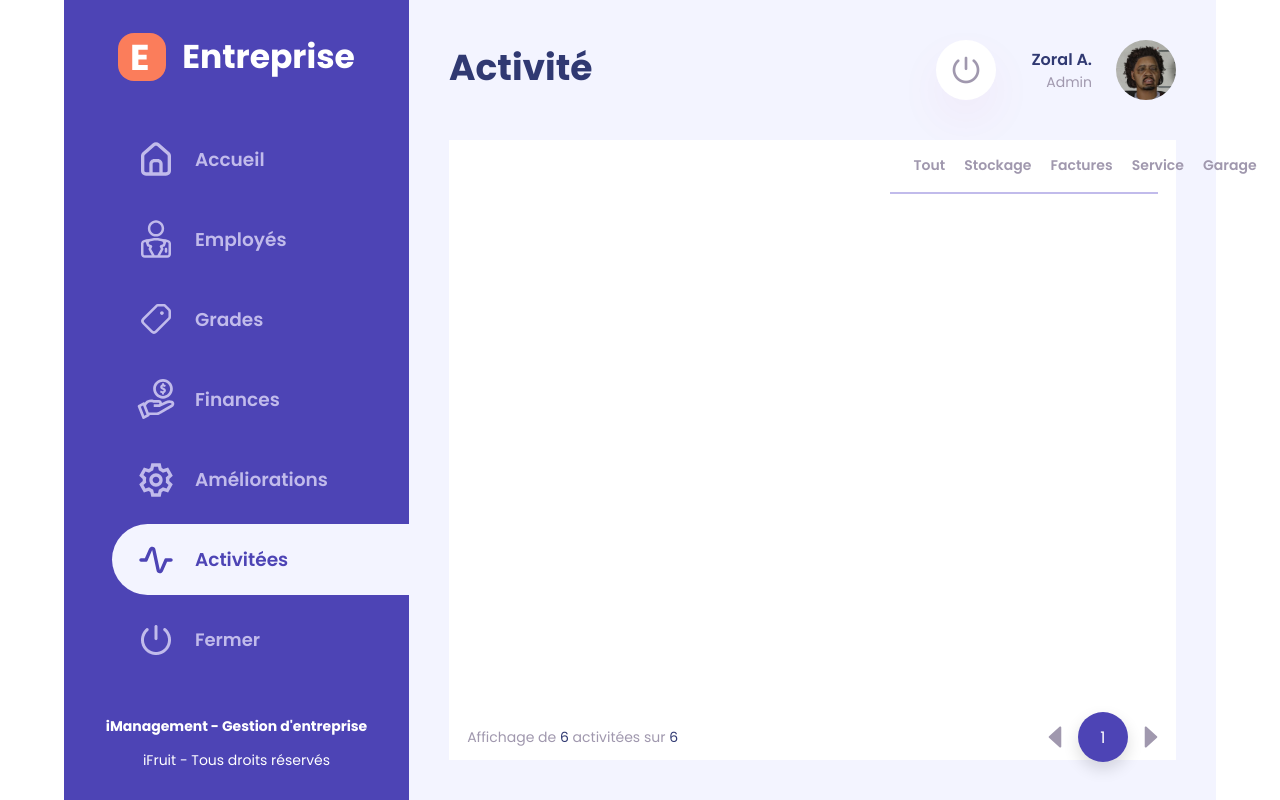
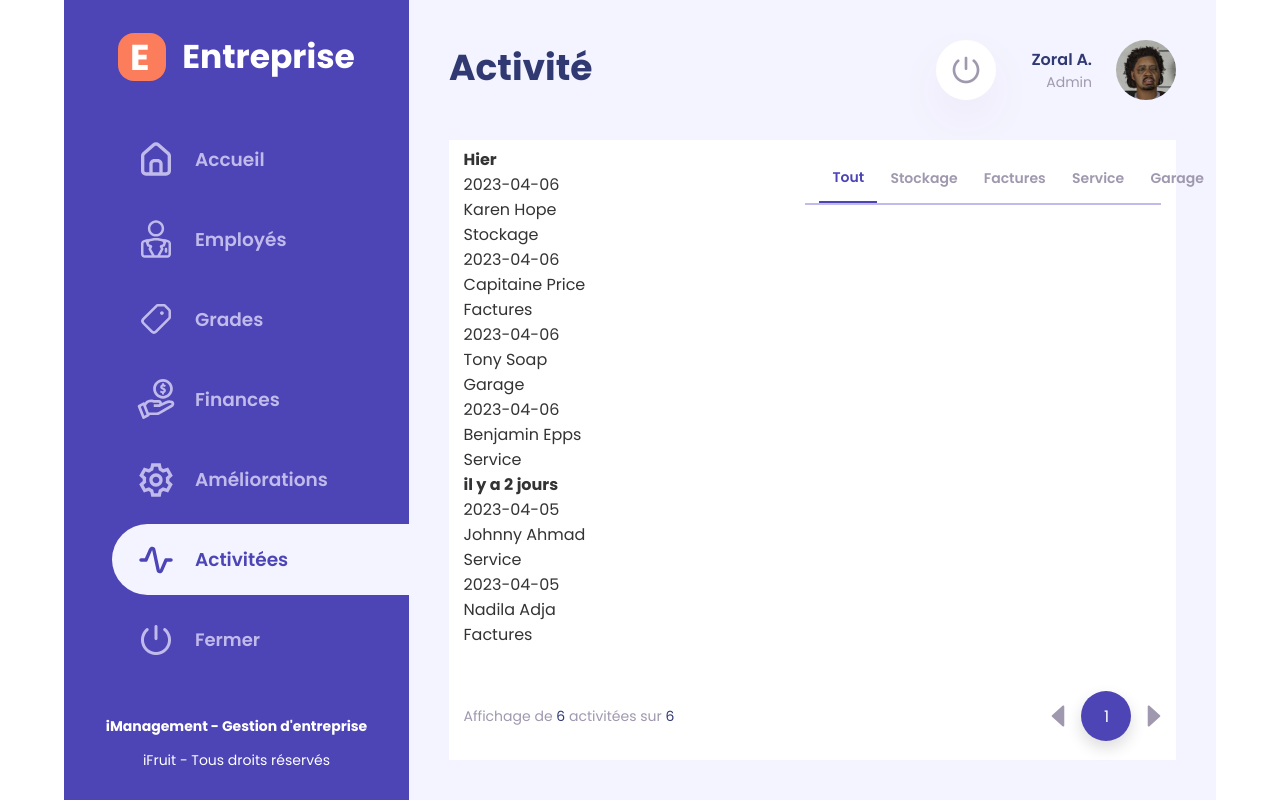
Before and after one commit to Tryade-projects/triade-dashboard, a React (Vite) app: page /activities in a window 1280 px wide. Built offline with nearby package versions, Linux system fonts and the light colour scheme.

Commit message:
feat: (Activities.jsx): Create component <ButtonsFilterWrapper />
Create function displaySeparator && calcDiffOfDays

```diff
--- a/activitiesData.json
+++ b/activitiesData.json
@@ -4,7 +4,7 @@
     "employee": "Karen Hope",
     "date": "2023-04-06",
     "hours": "11:00",
-    "activity": "Stockage",
+    "category": "Stockage",
     "element": "Hamburger",
     "quantity": -10,
     "color": "orange",
@@ -15,7 +15,7 @@
     "employee": "Capitaine Price",
     "date": "2023-04-06",
     "hours": "10:00",
-    "activity": "Factures",
+    "category": "Factures",
     "element": "$",
     "quantity": 2500,
     "color": "red",
@@ -26,7 +26,7 @@
     "employee": "Tony Soap",
     "date": "2023-04-06",
     "hours": "09:00",
-    "activity": "Garage",
+    "category": "Garage",
     "element": "Police Vigero",
     "quantity": 1,
     "color": "green",
@@ -37,7 +37,7 @@
     "employee": "Benjamin Epps",
     "date": "2023-04-06",
     "hours": "08:00",
-    "activity": "Service",
+    "category": "Service",
     "element": null,
     "quantity": null,
     "color": "yellow",
@@ -48,7 +48,7 @@
     "employee": "Johnny Ahmad",
     "date": "2023-04-05",
     "hours": "18:00",
-    "activity": "Service",
+    "category": "Service",
     "element": null,
     "quantity": null,
     "color": "yellow",
@@ -59,7 +59,7 @@
     "employee": "Nadila Adja",
     "date": "2023-04-05",
     "hours": "14:00",
-    "activity": "Factures",
+    "category": "Factures",
     "element": "$",
     "quantity": 500,
     "color": "red",
--- /dev/null
+++ b/src/components/ButtonsFilterWrapper/ButtonsFilterWrapper.jsx
@@ -0,0 +1,33 @@
+import React from "react";
+import filteredData from "../../utils/filteredData";
+
+/**
+ *
+ * @param {object} props
+ * @param {array} props.labels - Array of labels for the buttons
+ * @param {string} props.category - Category in the state
+ * @param {function} props.setCategory - Function to set the category
+ * @returns {JSX.Element} - ButtonsFilterWrapper component
+ */
+const buttonsFilterWrapper = ({ labels, category, setCategory }) => {
+  return (
+    <nav className="buttonsFilterWrapper">
+      {labels.map((label) => (
+        <button
+          key={label}
+          type="button"
+          className={
+            category === label
+              ? "buttonFilter semiBold active"
+              : "buttonFilter semiBold"
+          }
+          onClick={() => setCategory(label)}
+        >
+          {label}
+        </button>
+      ))}
+    </nav>
+  );
+};
+
+export default buttonsFilterWrapper;
--- /dev/null
+++ b/src/components/ButtonsFilterWrapper/_buttonsFilterWrapper.scss
@@ -0,0 +1,24 @@
+.buttonsFilterWrapper {
+  display: flex;
+  height: 9.34%;
+  width: 100%;
+
+  justify-content: space-between;
+  border-bottom: 2px solid $colorGrey2;
+  padding: 0 2%;
+  margin-top: 1%;
+  .active {
+    color: $colorPurple;
+    border-bottom: 2px solid $colorPurple;
+    background-color: transparent;
+  }
+}
+
+.buttonFilter {
+  display: flex;
+  align-items: center;
+  justify-content: center;
+  font-size: 14px;
+  color: $colorGrey3;
+  padding: 0 4%;
+}
--- a/src/pages/Activities/Activities.jsx
+++ b/src/pages/Activities/Activities.jsx
@@ -2,12 +2,22 @@ import React, { useState, useEffect } from "react";
 import Header from "../../components/Header/Header";
 import { fetchData } from "../../utils/fetchData";
 import PaginationEmployee from "../../components/PaginationEmployee/PaginationEmployee";
+import ButtonsFilterWrapper from "../../components/ButtonsFilterWrapper/ButtonsFilterWrapper";
 import { usePagination, useIndexRange } from "../../utils/usePagination";
+import filteredData from "../../utils/filteredData";
 
 const INFO_PER_PAGE = 6;
 
 const Activities = () => {
+  const activitiesLabels = [
+    "Tout",
+    "Stockage",
+    "Factures",
+    "Service",
+    "Garage",
+  ];
   const [activities, setActivities] = useState([]);
+  const [category, setCategory] = useState("Tout");
 
   const numberPages = Math.ceil(activities.length / INFO_PER_PAGE);
 
@@ -15,39 +25,85 @@ const Activities = () => {
     usePagination(numberPages, 1);
 
   useEffect(() => {
-    fetchData("/activitiesData.json").then((data) => {
-      setActivities(data);
-    });
+    if (category === "Tout") {
+      fetchData("/activitiesData.json").then((data) => {
+        setActivities(data);
+      });
+    } else {
+      fetchData("/activitiesData.json").then((data) => {
+        // @ts-ignore
+        setActivities(filteredData(data, category, ["category"]));
+      });
+    }
     setCurrentPage(1);
-  }, []);
+  }, [category]);
 
   const { firstIndex, lastIndex } = useIndexRange(currentPage, INFO_PER_PAGE);
+
   const currentActivities = activities.slice(firstIndex, lastIndex);
   console.log(activities);
+
+  /**
+   * Display a separator if the activity is the first of the day or if the date is different from the previous activity
+   * @param {number} i - Index of the activity
+   * @param {object[]} activities - Array of activities
+   * @returns {JSX.Element | null} - Return a JSX element if the activity is the first of the day or if the date is different from the previous activity
+   */
+  const displaySeparator = (i, activities) => {
+    if (i === 0 || activities[i].date !== activities[i - 1].date) {
+      return (
+        <h2 className="separator">{calcDiffDaysDays(activities[i].date)}</h2>
+      );
+    }
+    return null;
+  };
+
+  /**
+   *  Calculate the difference between the date and today
+   * @param {string} date - Date of the activity
+   * @returns {string} - Return a string with the difference between the date and today
+   */
+  const calcDiffDaysDays = (date) => {
+    const today = new Date();
+    const activityDate = new Date(date);
+    const diffTime = Math.abs(Number(today) - Number(activityDate));
+    const diffDays = Math.ceil(diffTime / (1000 * 60 * 60 * 24));
+    if (diffDays === 0) {
+      return "Aujourd'hui";
+    } else if (diffDays === 1) {
+      return "Hier";
+    } else {
+      return `il y a ${diffDays} jours`;
+    }
+  };
 
   return (
     <main className="main">
       <Header title={"Activité"} />
       <article className="activitiesWrapper">
         <section className="activitiesListAndNavWrapper">
-          <section className="activitiesListWrapper"></section>
-          <nav className="activitiesNavWrapper">
-            <button type="button" className="activitiesNavButton semiBold">
-              Tout
-            </button>
-            <button type="button" className="activitiesNavButton semiBold">
-              Stockage
-            </button>
-            <button type="button" className="activitiesNavButton semiBold">
-              Factures
-            </button>
-            <button type="button" className="activitiesNavButton semiBold">
-              Service
-            </button>
-            <button type="button" className="activitiesNavButton semiBold">
-              Garage
-            </button>
-          </nav>
+          <section className="activitiesListWrapper">
+            <ul className="activitiesList">
+              {currentActivities.map((activity, i, activities) => (
+                <li className="activity" key={activity.activityId}>
+                  {displaySeparator(i, activities)}
+                  <div className="activityInfo">
+                    <p className="activityDate">{activity.date}</p>
+                    <p className="activityEmployee">{activity.employee}</p>
+                    <p className="activityCategory">{activity.category}</p>
+                  </div>
+                  <div className="activityStatus">
+                    <p className="activityStatusText">{activity.status}</p>
+                  </div>
+                </li>
+              ))}
+            </ul>
+          </section>
+          <ButtonsFilterWrapper
+            labels={activitiesLabels}
+            category={category}
+            setCategory={setCategory}
+          />
         </section>
         <section className="activitiesPagination">
           <PaginationEmployee
--- a/src/pages/Activities/_activities.scss
+++ b/src/pages/Activities/_activities.scss
@@ -5,6 +5,7 @@
   flex-direction: column;
   align-items: center;
   background-color: $colorWhite;
+  padding: 1% 2% 3% 2%;
 }
 
 .activitiesListAndNavWrapper {
@@ -12,33 +13,13 @@
 
   height: 100%;
   width: 100%;
-  width: 95%;
 }
 
 .activitiesListWrapper {
   display: flex;
   flex-direction: column;
-  height: 92.62%;
-  width: 61.22%;
-}
-
-.activitiesNavWrapper {
-  display: flex;
-  height: 9.34%;
-  width: 38.78%;
-  justify-content: space-between;
-  border-bottom: 2px solid $colorGrey2;
-  padding: 0 2%;
-}
-
-.activitiesNavButton {
-  display: flex;
+  // height: 92.62%;
   width: 100%;
-  align-items: center;
-  justify-content: center;
-  font-size: 14px;
-  color: $colorGrey3;
-  padding: 0 4%;
 }
 
 .activitiesPagination {
@@ -46,5 +27,5 @@
   justify-content: space-between;
   align-items: center;
   height: 7.38%;
-  width: 95%;
+  width: 100%;
 }
--- a/src/styles/index.scss
+++ b/src/styles/index.scss
@@ -47,3 +47,4 @@
 @import "../components/ScrollableComponent/scrollableComponent";
 @import "../components/ArticleContainer/articleContainer";
 @import "../components/TableExpense/tableExpense";
+@import "../components/ButtonsFilterWrapper/buttonsFilterWrapper";
```
